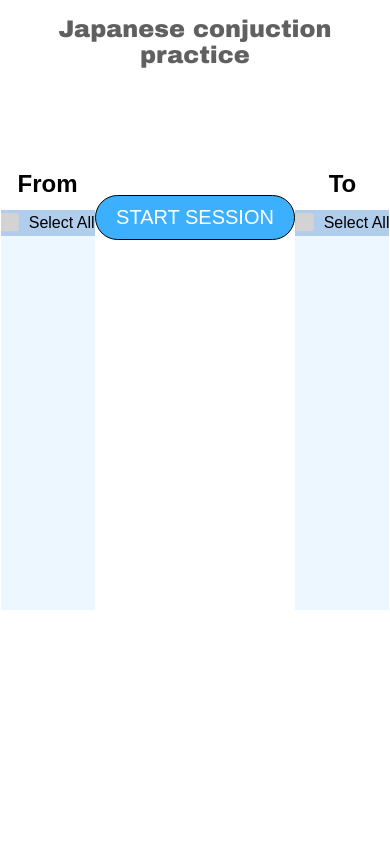
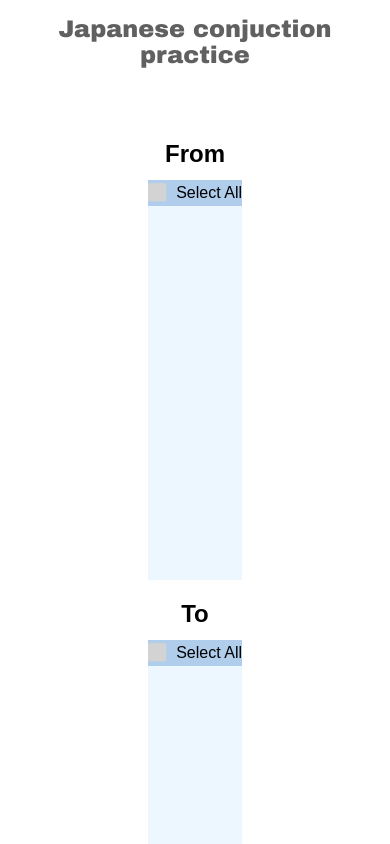
Before and after one commit to orhalimi/jpnlc-app, a React (Create React App) app: page / in a window 390 px wide. Shown: the top 844 px of the page. Built offline with nearby package versions, Linux system fonts and the light colour scheme; no server answers.

Commit message:
select conjuction page - mobile view

```diff
--- a/src/components/selectConjuctions/SelectConjuctionsPage.jsx
+++ b/src/components/selectConjuctions/SelectConjuctionsPage.jsx
@@ -88,7 +88,9 @@ export default class SelectConjuctionsPage extends Component {
       <div className="select-conjuctions">
         {FROMFormSection}
         <button className="submit-conjuction-btn" type="button">
-         START SESSION
+          <span>
+           START SESSION
+          </span>
         </button >
         {TOFormSection}
       </div>
--- a/src/style/App.css
+++ b/src/style/App.css
@@ -1,6 +1,6 @@
 .container {
   display: grid;
-  grid-template: 150px auto 100px/repeat(4,1fr);
+  grid-template: 120px auto 100px/repeat(4,1fr);
   grid-template-areas:
   "h h h h"
   "c c c c"
--- a/src/style/FormSelection.css
+++ b/src/style/FormSelection.css
@@ -4,6 +4,12 @@
   justify-content: start;
   max-width: 400px;
   row-gap: 10px;
+  margin: 0 20px 0 20px;
+}
+@media only screen and (max-width: 800px) {
+  .form-selection-container{
+    margin: 0 20px 0 20px;
+  }
 }
 
 .form-selection-checkboxes{
--- a/src/style/selectConjuctionsPage.css
+++ b/src/style/selectConjuctionsPage.css
@@ -1,21 +1,33 @@
 .select-conjuctions{
   display: flex;
   justify-content:space-evenly;
+
+}
+
+.select-conjuctions >*{
+  flex: 0 0 auto
 }
 
 .submit-conjuction-btn{
+
   height: 45px;
   background: #3cb0fd;
   border-radius: 28px;
   border-width: 1px;
   font-family: Arial;
   color: #ffffff;
-  font-size: 20px;
+  font-size: 100%;
+  flex: 0 1 auto;
+  min-width: 128px;
+  max-width: 220px;
   padding: 10px 20px 10px 20px;
   text-decoration: none;
   box-shadow: none;
   border-style: double;
-  margin-top: 45px;
+  margin-top: 55px;
+  overflow: hidden;
+  white-space: nowrap;
+  text-overflow: ellipsis;
 }
 
 .submit-conjuction-btn:hover{
@@ -25,3 +37,33 @@
   background: #1285d1;
 
 }
+@media only screen and (max-width: 975px) {
+  .submit-conjuction-btn {
+    white-space: normal;
+    padding: 5px 10px 5px 10px;
+    margin-right: 30px;
+    margin-left: 30px;
+  }
+}
+
+@media only screen and (max-width: 800px) {
+  .select-conjuctions{
+    flex-wrap:wrap;
+  }
+
+  .submit-conjuction-btn {
+    order: 2;
+  }
+}
+
+@media only screen and (max-width: 611px) {
+  .select-conjuctions{
+    flex-direction: column;
+    align-items:center;
+    justify-content:start;
+  }
+
+  .submit-conjuction-btn {
+    margin: 40px 0;
+  }
+}
```
